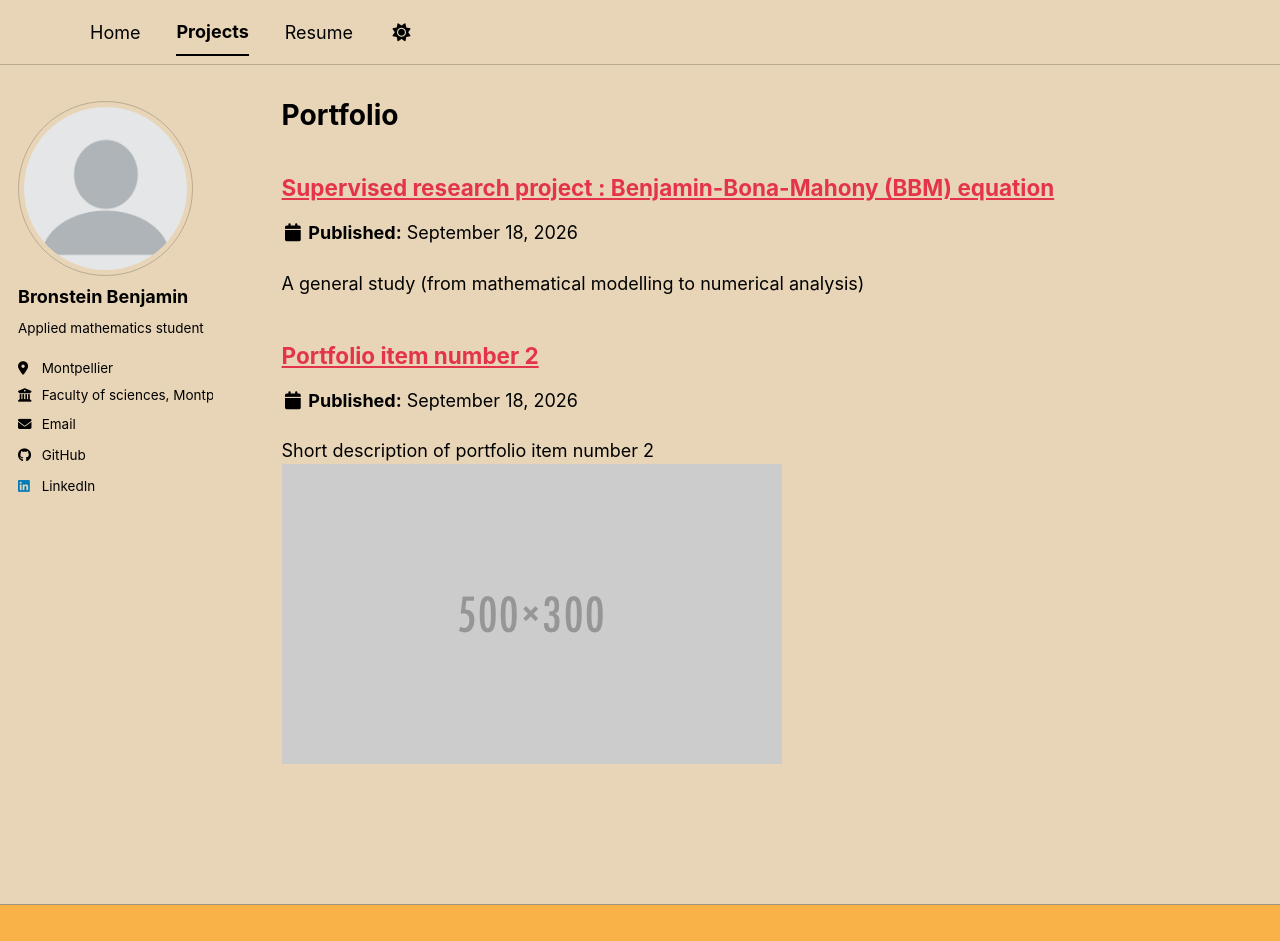
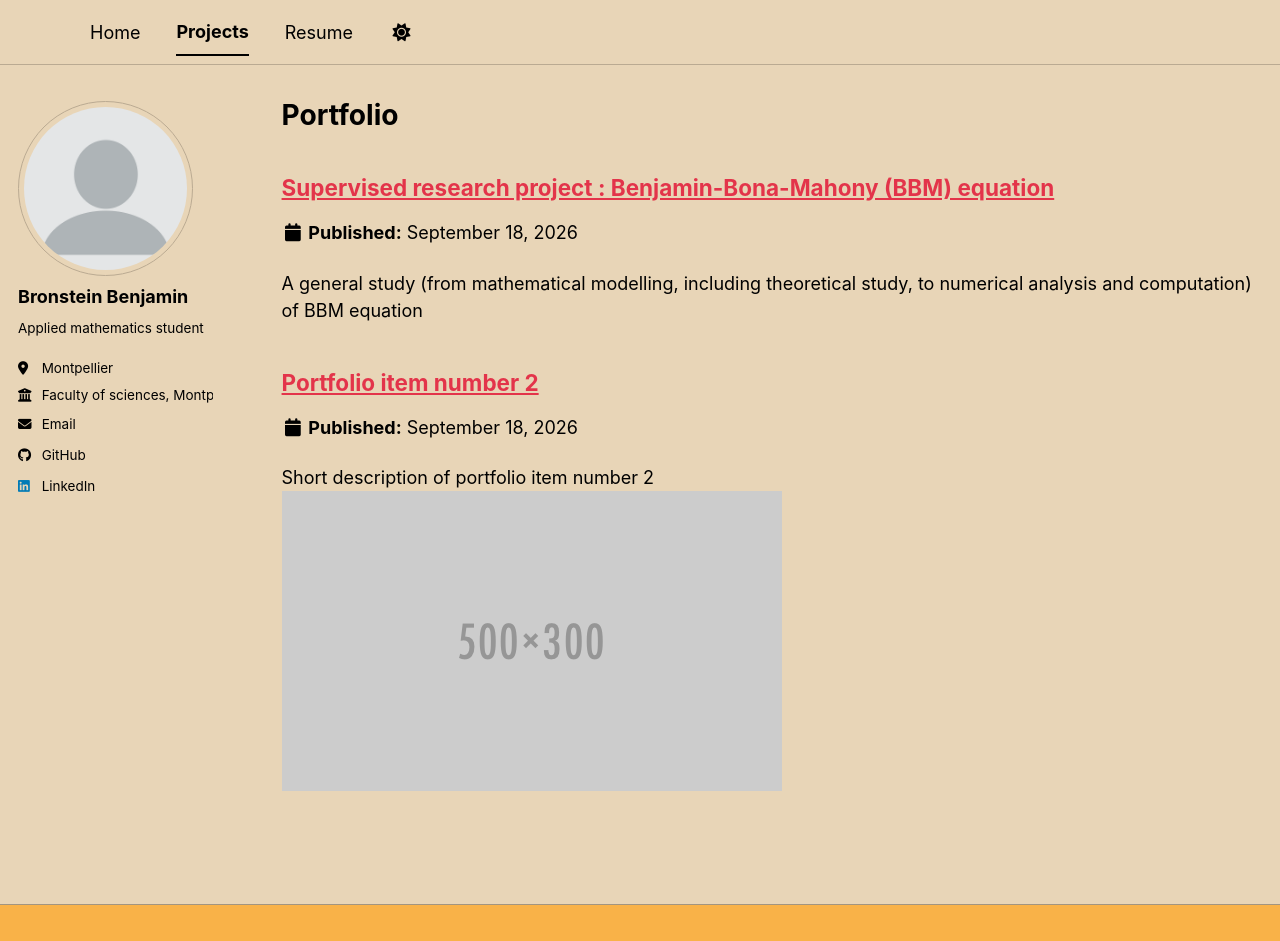
Before and after one commit to HerrBronstein/herrbronstein.github.io, a Jekyll site: the page built from _pages/portfolio.html, in a window 1280 px wide and 941 px high. Built offline with Jekyll 4.4.1, drawn with Linux system fonts in a browser that asks for light colours; a style sheet for code colours, icons or effects is not loaded.

Commit message:
Update portfolio-1.md

```diff
--- a/_portfolio/portfolio-1.md
+++ b/_portfolio/portfolio-1.md
@@ -1,6 +1,6 @@
 ---
 title: "Supervised research project : Benjamin-Bona-Mahony (BBM) equation"
-excerpt: "A general study (from mathematical modelling to numerical analysis)"
+excerpt: "A general study (from mathematical modelling, including theoretical study, to numerical analysis and computation) of BBM equation "
 collection: portfolio
 ---
 
```
